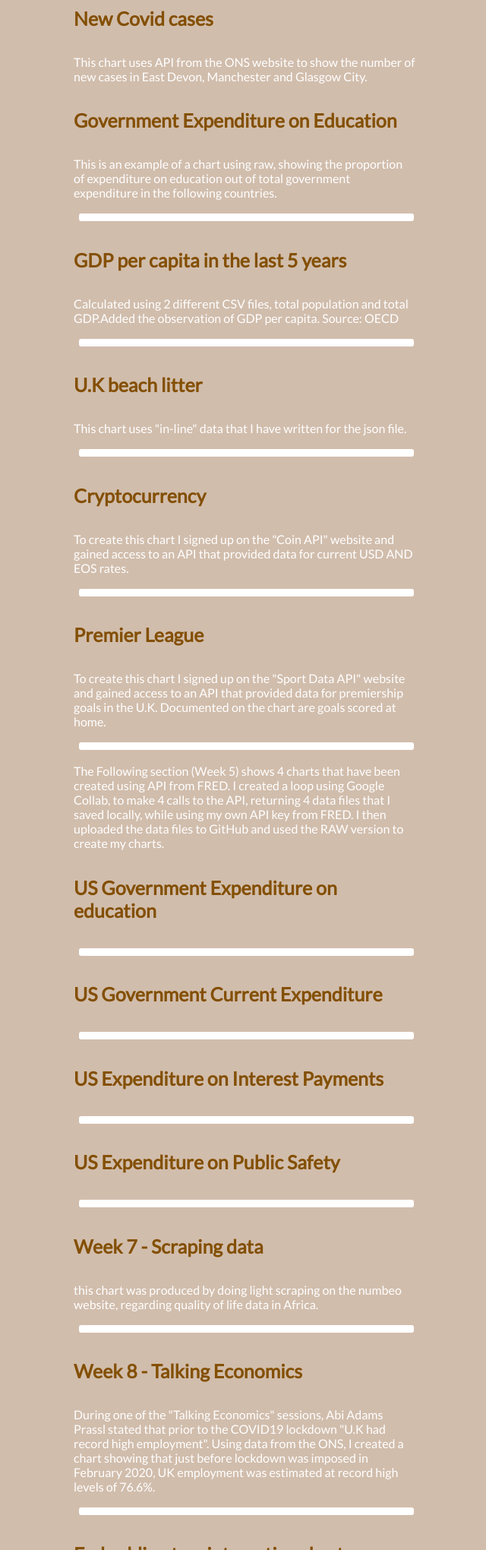
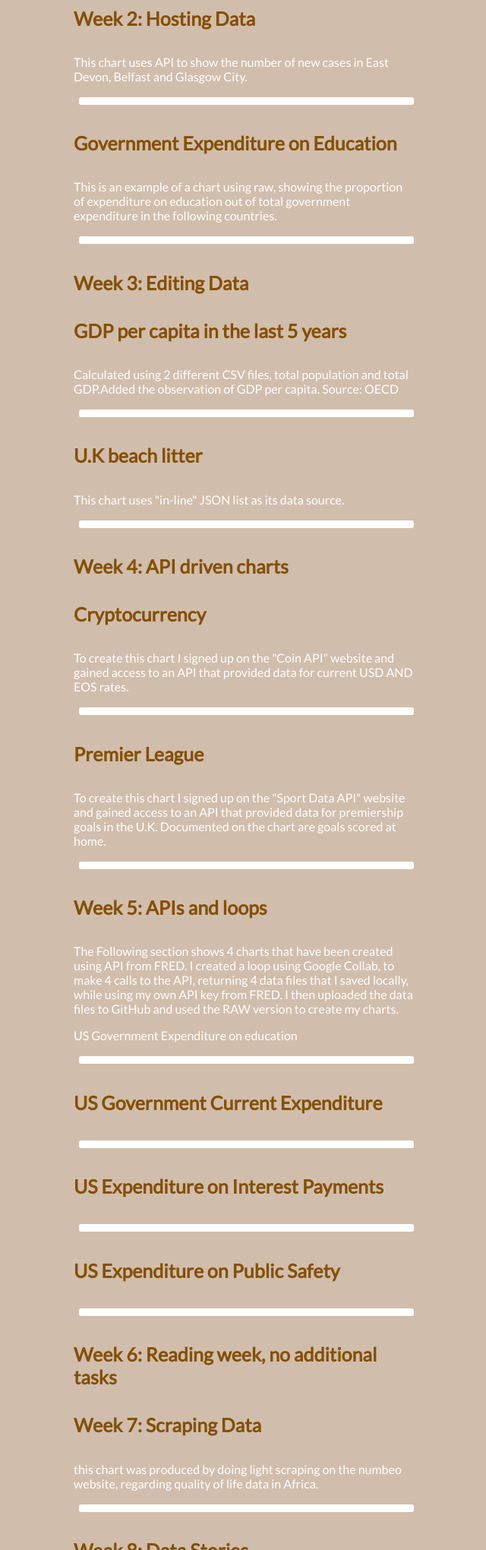
Before and after one commit to SimoniMouzoura/SimoniMouzoura.github.io, a plain HTML site: page index.html in a window 1280 px wide. Shown: the part 760-2800 px from the top of the page at 76% size, without its empty margins (318-958 px from the left). Drawn offline with Linux system fonts and the light colour scheme; a script that the page names is missing.

Commit message:
Update index.html

```diff
--- a/index.html
+++ b/index.html
@@ -44,9 +44,9 @@
     <p><strong>Simoni Mouzoura</strong></p>
 
 
+<h4>Week 1: Embedding</h4>
+<!--Chart 1 -->
 
-<!--Chart 1 -->
-<h4>Covid-19</h4>
 <p>Here is my first interactive chart which looks at Covid-19 cases in UK regions.</p>
   <div class="chart" id="chart1">
       <script>
@@ -77,13 +77,16 @@
   </script>
 </div>
 
-
-
+<h4>Week 2: Hosting Data</h4>
 
 <!--Chart 4-->
-<h4>New Covid cases</h4>
-<p>This chart uses API from the ONS website to show the number of new cases in East Devon, Manchester and Glasgow City.</p>
-
+<p>This chart uses API to show the number of new cases in East Devon, Belfast and Glasgow City.</p>
+<div class="chart" id="chart4">
+  <script>
+    var myChart4 = "chart4_covidcasesapi.json";
+    vegaEmbed('#chart4', myChart4);
+  </script>
+</div>
 
 <!--Chart 5 -->
 <h4>Government Expenditure on Education</h4>
@@ -95,7 +98,7 @@
   </script>
 </div>
 
-
+<h4>Week 3: Editing Data</h4>
 
 <!--Chart 6 -->
   <h4>GDP per capita in the last 5 years</h4>
@@ -109,7 +112,7 @@
 
   <!--Chart 7 -->
   <h4>U.K beach litter</h4>
-  <p> This chart uses "in-line" data that I have written for the json file. </p>
+  <p> This chart uses "in-line" JSON list as its data source. </p>
   <div class="chart" id="chart7">
     <script>
       var myChart7 = "chart7_uklitter.json";
@@ -117,7 +120,7 @@
     </script>
   </div>
 
-
+<h4>Week 4: API driven charts</h4>
 <!--Chart 8 -->
 <h4>Cryptocurrency</h4>
 <p> To create this chart I signed up on the "Coin API" website and gained access to an API that provided data for current USD AND EOS rates. </p>
@@ -139,10 +142,11 @@
 </div>
 </body>
 
-<p>The Following section (Week 5) shows 4 charts that have been created using API from FRED. I created a loop using Google Collab, to make 4 calls to the API, returning 4 data files that I saved locally, while using my own API key from FRED. I then uploaded the data files to GitHub and used the RAW version to create my charts.</p>
+<h4>Week 5: APIs and loops</h4>
 
 <!--Chart 10 -->
-<h4>US Government Expenditure on education</h4>
+<p>The Following section shows 4 charts that have been created using API from FRED. I created a loop using Google Collab, to make 4 calls to the API, returning 4 data files that I saved locally, while using my own API key from FRED. I then uploaded the data files to GitHub and used the RAW version to create my charts.</p>
+<p>US Government Expenditure on education</p>
 <div class="chart" id="chart10">
   <script>
     var myChart10 = "fred_dataeducation.json";
@@ -180,9 +184,10 @@
   </script>
 </div>
 </body>
+<h4>Week 6: Reading week, no additional tasks</h4>
+<h4>Week 7: Scraping Data</h4>
+<!--Chart 15-->
 
-<!--Chart 15-->
-<h4>Week 7 - Scraping data </h4>
 <p>this chart was produced by doing light scraping on the numbeo website, regarding quality of life data in Africa.</p>
 <div class="chart" id="chart15">
   <script>
@@ -193,7 +198,7 @@
 </body>
 
 <!--Chart 14 -->
-<h4>Week 8 - Talking Economics</h4>
+<h4>Week 8: Data Stories</h4>
 <p>During one of the "Talking Economics" sessions, Abi Adams Prassl stated that prior to the COVID19 lockdown "U.K had record high employment". Using data from the ONS, I created a chart showing that just before lockdown was imposed in February 2020, UK employment was estimated at record high levels of 76.6%.</p>
 <div class="chart" id="chart14">
   <script>
@@ -203,9 +208,11 @@
 </div>
 </body>
 
+<h4>Week 9: Advanced Analytics</h4>
+
 <!--Chart 16-->
-<h4>Embedding two interactive charts</h4>
-<p>the first chart looks at 25-34 year olds in the United states that have tertiary education.</p>
+<h4>Week 10: Interactivity</h4>
+<p>Embedding two interactive charts. The first chart looks at 25-34 year olds in the United states that have tertiary education.</p>
 <div class="chart" id="chart16">
   <script>
     var myChart16 = "chart16_tertiaryeducation.json";
@@ -213,7 +220,6 @@
   </script>
 </div>
 </body>
-
 <!--Chart 17-->
 <div class="chart" id="chart17">
   <script>
```
